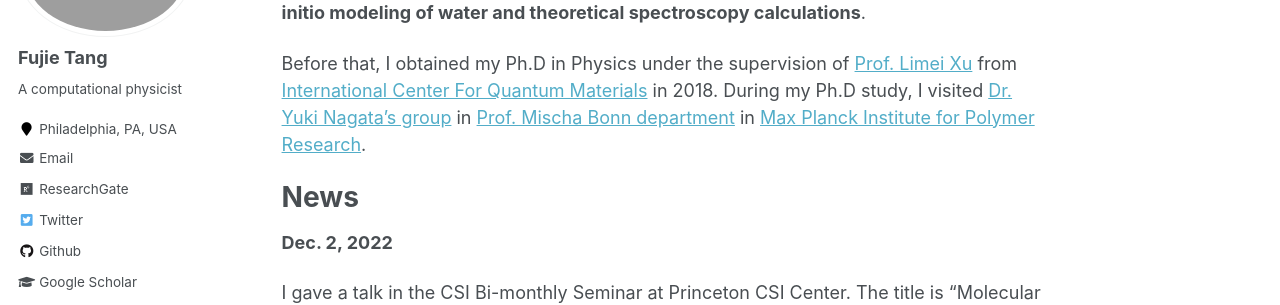
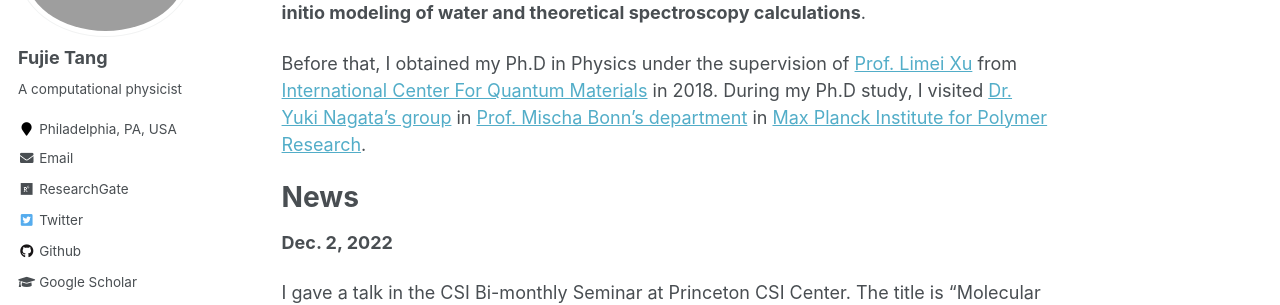
Before and after one commit to fujiepku/fujiepku.github.io, a Jekyll site: the page built from _pages/about.md, in a window 1280 px wide and 900 px high. Shown: the part 215-520 px from the top of the window. Built offline with Jekyll 4.4.1, drawn with Linux system fonts in a browser that asks for light colours; some web fonts are replaced.

```diff
--- a/_pages/about.md
+++ b/_pages/about.md
@@ -10,7 +10,7 @@ redirect_from:
 
 Since October 2018, I am a **Postdoc Fellow** in the [Prof. Xifan Wu's group](https://sites.temple.edu/xifanwu/) at [Department of Physics, Temple University](https://phys.cst.temple.edu/), Philadelphia, Pennsylvania, USA, working on the topics of **ab initio modeling of water and theoretical spectroscopy calculations**.
 
-Before that, I obtained my Ph.D in Physics under the supervision of [Prof. Limei Xu](https://xulm.pku.edu.cn/index.htm) from [International Center For Quantum Materials](http://icqm.pku.edu.cn/) in 2018. During my Ph.D study, I visited [Dr. Yuki Nagata's group](https://asunaroyuki.wixsite.com/sstgroup) in [Prof. Mischa Bonn department](https://www.mpip-mainz.mpg.de/en/bonn) in [Max Planck Institute for Polymer Research](https://www.mpip-mainz.mpg.de/en/home).
+Before that, I obtained my Ph.D in Physics under the supervision of [Prof. Limei Xu](https://xulm.pku.edu.cn/index.htm) from [International Center For Quantum Materials](http://icqm.pku.edu.cn/) in 2018. During my Ph.D study, I visited [Dr. Yuki Nagata's group](https://asunaroyuki.wixsite.com/sstgroup) in [Prof. Mischa Bonn's department](https://www.mpip-mainz.mpg.de/en/bonn) in [Max Planck Institute for Polymer Research](https://www.mpip-mainz.mpg.de/en/home).
 
 News
 ======
```
